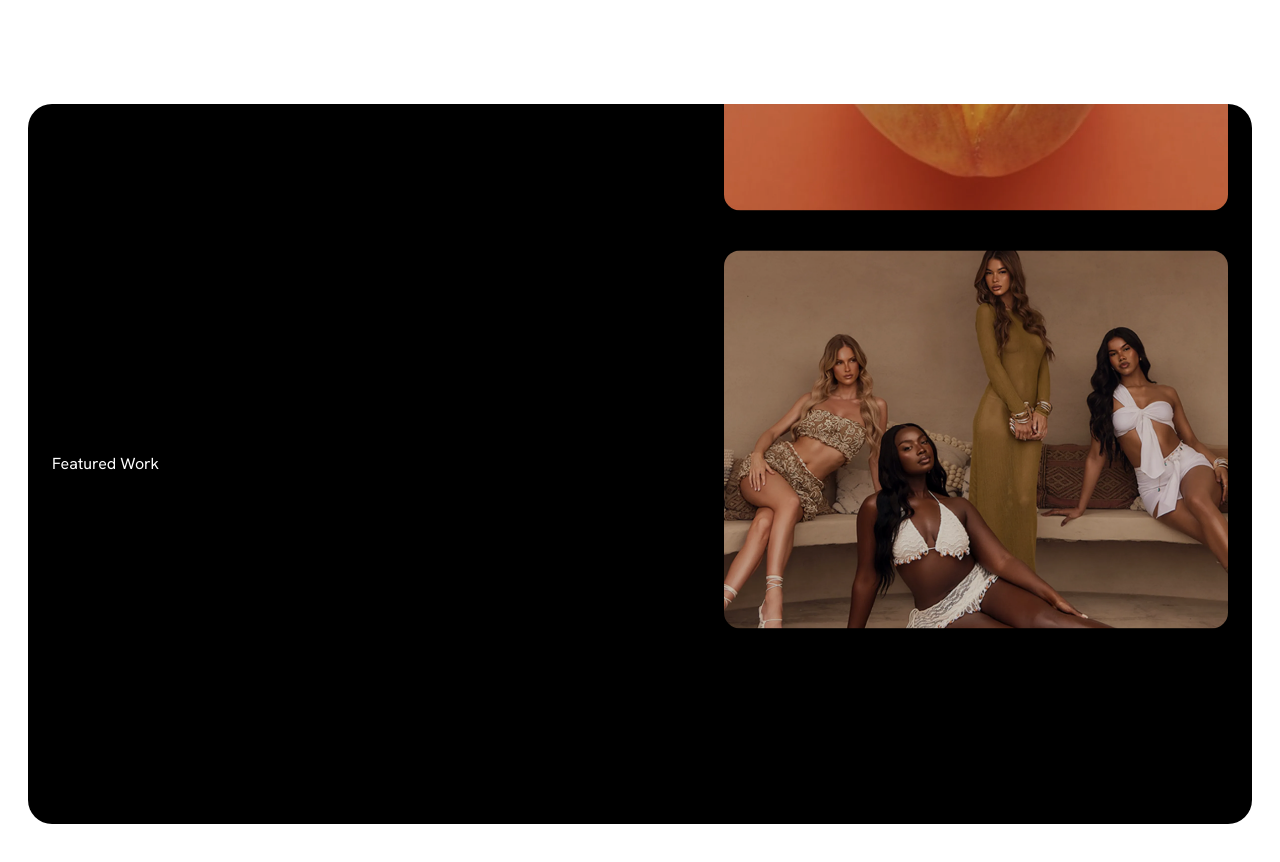
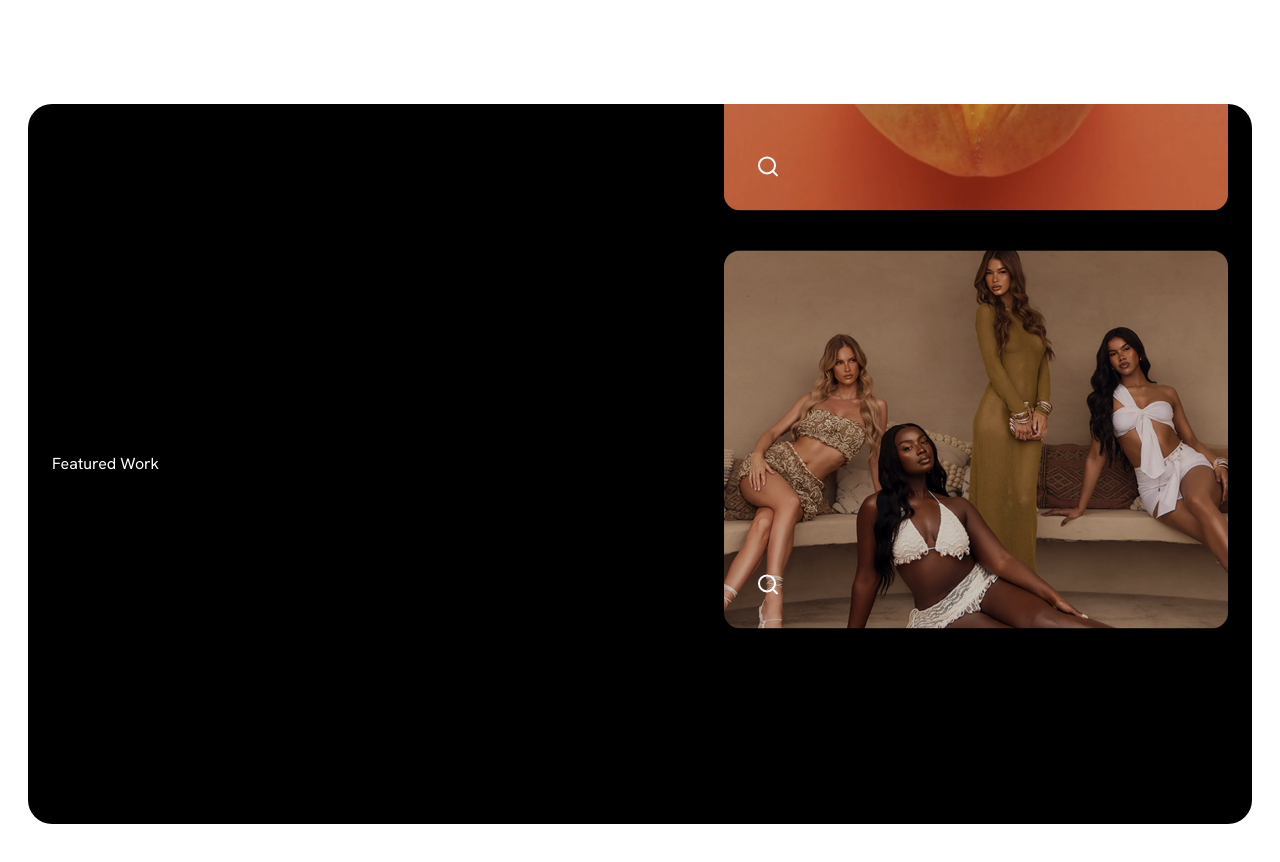
Before and after one commit to RahulKhanSuvo/rise-at-seven, a Next.js app: page / in a window 1280 px wide. Shown: the part 1320-2182 px from the top of the page. Built offline with nearby package versions, Linux system fonts and the light colour scheme.

Commit message:
feat: add lucide-react dependency and integrate Search icon into Project component

```diff
--- a/package.json
+++ b/package.json
@@ -11,6 +11,7 @@
   },
   "dependencies": {
     "lenis": "^1.3.23",
+    "lucide-react": "^1.14.0",
     "motion": "^12.38.0",
     "next": "16.2.6",
     "react": "19.2.4",
--- a/src/components/Featured/Project.tsx
+++ b/src/components/Featured/Project.tsx
@@ -1,5 +1,6 @@
 import Image from "next/image";
 import { ProjectData } from "@/types/project";
+import { Search } from "lucide-react";
 
 interface ProjectProps {
   project: ProjectData;
@@ -15,7 +16,9 @@ export default function Project({ project }: ProjectProps) {
       />
 
       {/* Content */}
-      <div className="absolute bottom-0 left-0 p-8 w-full transform transition-transform duration-500"></div>
+      <div className="absolute bottom-0 left-0 p-8 w-full transform transition-transform duration-500">
+        <Search />
+      </div>
 
       {/* Color Accent */}
     </div>
```
Also changed, not shown: 1 other file (tests, documents, lock files or other folders).
